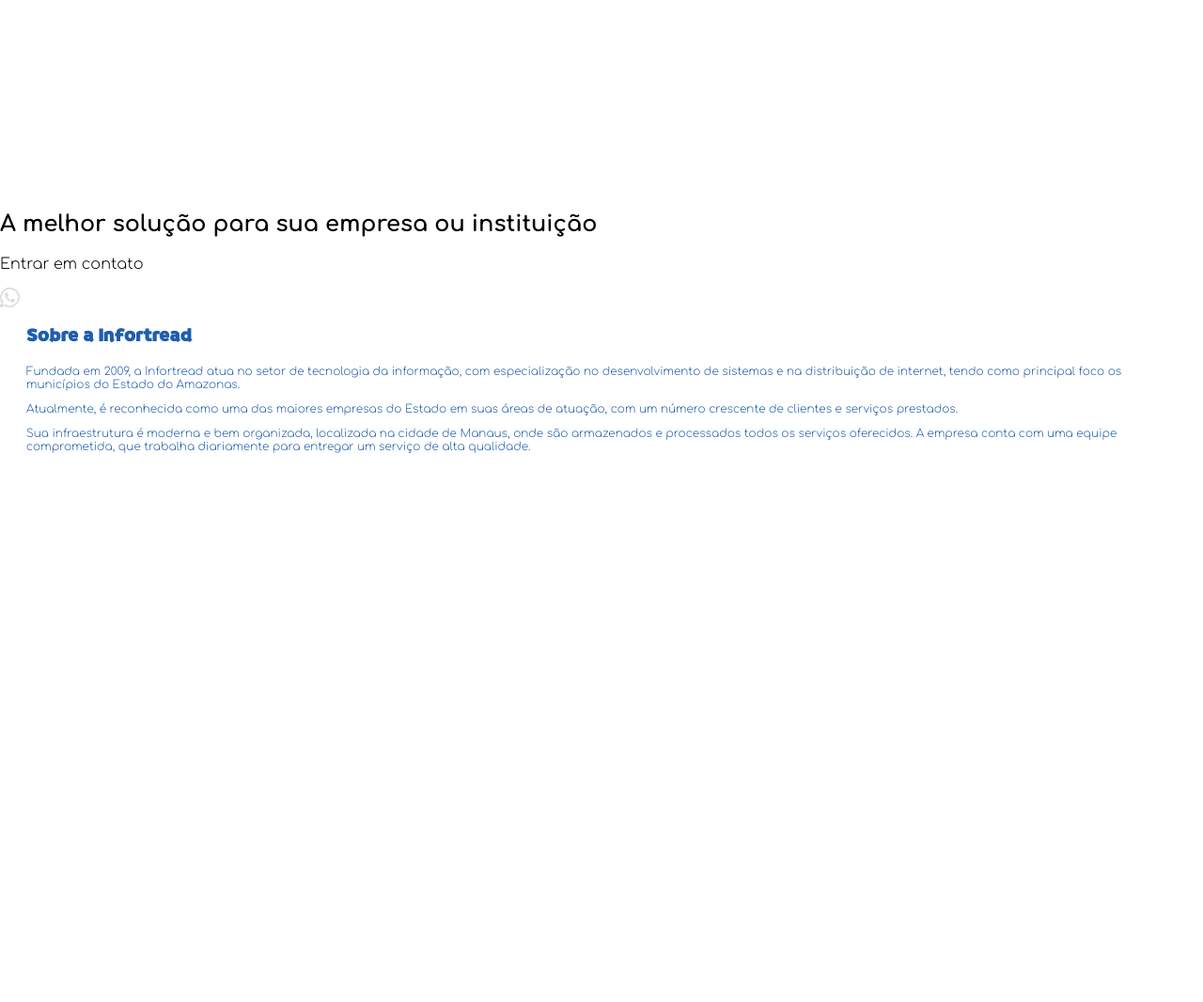
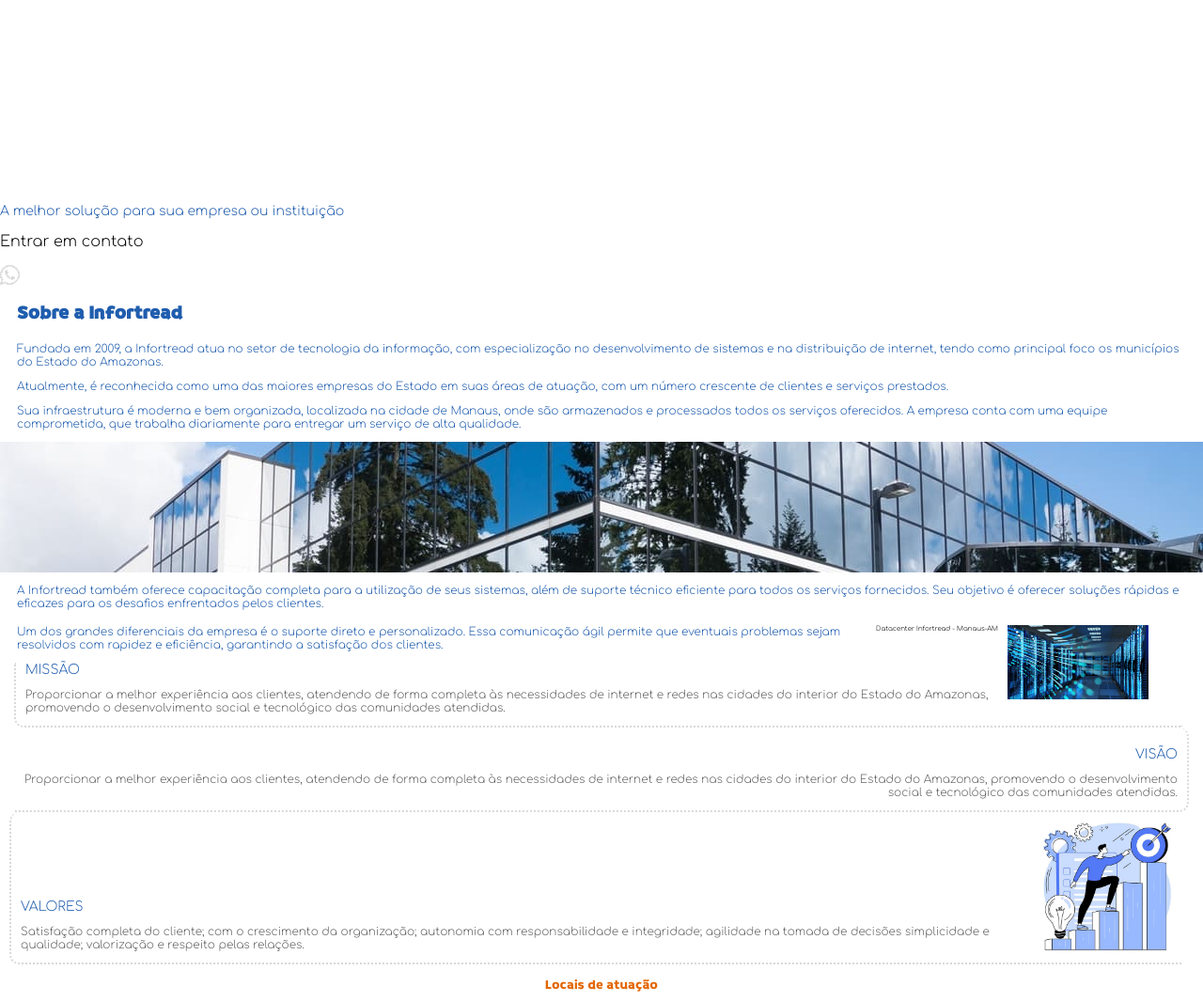
Before and after one commit to AlcemirMacedo/infortreadteleconweb, a Laravel app: page / in a window 1280 px wide. Shown: the top 1066 px of the page at 94% size. Before the commit the page ends 800 px from the top, so only its background shows below. Run offline with Laravel 12, Linux system fonts and the light colour scheme.

Commit message:
mapa quase pronto

```diff
--- a/public/css/about.css
+++ b/public/css/about.css
@@ -1,16 +1,77 @@
-.about-section .container{
-    padding: 0px 28px 0px 28px;
+.about_section .container{
+    padding: 0px 18px 0px 18px;
 }
 
-.about-section h1{
+.about_section h1{
     font-family: 'Braah';
     font-size: 20px;
     color: var(--blue-2);
 }
 
-.about-section p{
+.about_section p{
     font-size: 12px;
     font-weight: lighter;
     line-height: 14px;
     color: var(--blue-2);
 }
+
+.about_section .paralax{
+    background-image: url('../images/fachada-de-empresa.jpg');
+    background-attachment: fixed;
+    background-size: cover;
+    background-repeat: no-repeat;
+    background-position: center;
+    height: 139px;
+    width: 100%;
+}
+
+.mvv{
+    padding: 0px 10px 0px 10px;
+}
+.about_section .img_float img{
+    float: right;
+    margin-left: 10px;
+    margin-bottom: 5px;
+    width: 150px;
+}
+.about_section .img_float figcaption{
+    font-size: 7px;
+    float: right;
+}
+/* Missão, Visão e Valores */
+.missao, .valores{
+    border-left: 2px var(--gray-1) dotted;
+    border-bottom: 2px var(--gray-1) dotted;
+    border-radius: 0px 0px 0px 10px;
+    margin-left: 15px;
+    margin-right: 22px;
+    margin-bottom: 0;
+}
+.visao{
+    border-right: 2px var(--gray-1) dotted;
+    border-bottom: 2px var(--gray-1) dotted;
+    border-radius: 0px 10px 10px 0px;
+    margin-left: 15px;
+    margin-right: 15px;
+    padding-top: 10px;
+    text-align: right;
+}
+.visao h2, .missao h2, .valores h2{
+    font-size: 14px;
+    text-transform: uppercase;
+}
+.visao p, .missao p, .valores p{
+    color: var(--gray-2);
+    font-size: 12px;
+}
+.valores{
+    border-radius: 10px 0 0 10px;
+    margin-left: 10px;
+    display: flex;
+    align-items: flex-end;
+    justify-content: space-around;
+}
+.valores img{
+    width: 150px;
+    height: 150px;
+}
--- a/public/css/global.css
+++ b/public/css/global.css
@@ -44,4 +44,12 @@
     margin: 0;
     padding: 0;
     box-sizing: border-box;
+    padding-bottom: 50px;
 }
+
+h2{
+    font-family: 'Comfortaa';
+    font-weight: normal;
+    font-size: 14px;
+    color: var(--blue-2);
+}
--- /dev/null
+++ b/public/css/locais.css
@@ -0,0 +1,47 @@
+.locais_section{
+    display: flex;
+    flex-direction: column;
+    align-items: center;
+    justify-content: center;
+    background-image: url('../images/mapa.png');
+    background-repeat: no-repeat;
+    width: 100%;
+    height: 450px;
+    background-position: center;
+}
+
+.locais_section h1{
+    font-size: 14px;
+    font-weight: normal;
+    text-align: center;
+    color: var(--orange-1);
+    font-family: 'Braah', sans-serif;
+}
+
+.mapa-container {
+  position: relative;
+  width: 350px;
+  height: 480px;
+  background-image: url('seu-mapa.png'); /* Substitua pelo caminho real */
+  background-size: cover;
+  background-position: center;
+}
+
+.linhas {
+  position: absolute;
+  top: 0;
+  left: 0;
+  pointer-events: none;
+}
+
+.mapa-container .text_map{
+    font-family: 'Comfortaa', sans-serif;
+    font-weight: lighter;
+    font-size: 9px;
+    max-width: 190px;
+    position:absolute;
+
+}
+.mapa-container .text_map span{
+    color: var(--orange-2);
+}
--- a/resources/views/homeView.blade.php
+++ b/resources/views/homeView.blade.php
@@ -35,19 +35,98 @@
 </section>
 
 {{-- Sessão Sobre a Infortread --}}
-<section class="about-section">
+<section class="about_section">
+
     <div class="container">
         <h1>Sobre a Infortread</h1>
         <p>
             Fundada em 2009, a Infortread atua no setor de tecnologia da informação, com especialização no desenvolvimento de sistemas e na distribuição de internet, tendo como principal foco os municípios do Estado do Amazonas.
         </p>
         <p>
-            Atualmente, é reconhecida como uma das maiores empresas do Estado em suas áreas de atuação, com um número crescente de clientes e serviços prestados.
-        </p>
+            Atualmente, é reconhecida como uma das maiores empresas do Estado em suas áreas de atuação, com um número crescente de clientes e serviços prestados.        </p>
         <p>
             Sua infraestrutura é moderna e bem organizada, localizada na cidade de Manaus, onde são armazenados e processados todos os serviços oferecidos. A empresa conta com uma equipe comprometida, que trabalha diariamente para entregar um serviço de alta qualidade.
         </p>
     </div>
+
+    <div class="paralax">
+    </div>
+
+    <div class="container img_float">
+        <p>
+            A Infortread também oferece capacitação completa para a utilização de seus sistemas, além de suporte técnico eficiente para todos os serviços fornecidos. Seu objetivo é oferecer soluções rápidas e eficazes para os desafios enfrentados pelos clientes.
+        </p>
+        <figure>
+            <img src={{ asset('images/data-center.png') }} alt="Data Center">
+            <figcaption>Datacenter Infortread - Manaus-AM</figcaption>
+        </figure>
+        <p>
+            Um dos grandes diferenciais da empresa é o suporte direto e personalizado. Essa comunicação ágil permite que eventuais problemas sejam resolvidos com rapidez e eficiência, garantindo a satisfação dos clientes.
+        </p>
+    </div>
+
+    <div class="mvv missao">
+        <h2>Missão</h2>
+        <p>
+            Proporcionar a melhor experiência aos clientes, atendendo de forma completa às necessidades de internet e redes nas cidades do interior do Estado do Amazonas, promovendo o desenvolvimento social e tecnológico das comunidades atendidas.
+        </p>
+    </div>
+    <div class="mvv visao">
+        <h2>Visão</h2>
+        <p>
+            Proporcionar a melhor experiência aos clientes, atendendo de forma completa às necessidades de internet e redes nas cidades do interior do Estado do Amazonas, promovendo o desenvolvimento social e tecnológico das comunidades atendidas.
+        </p>
+    </div>
+    <div class="mvv valores">
+        <div>
+            <h2>VALORES</h2>
+            <p>
+                Satisfação completa do cliente;  com o crescimento da  organização; autonomia com responsabilidade e integridade; agilidade na  tomada de decisões simplicidade e qualidade; valorização e respeito  pelas relações.
+            </p>
+        </div>
+        <img src={{ asset('images/valores-img.jpeg') }} alt="Valores" style="margin-bottom: 10px">
+    </div>
+</section>
+
+<section class="locais_section">
+    {{--
+    <div class="mapa">
+        <img src={{ asset('images/mapa.png') }} alt="Amazonas" >
+    </div> --}}
+    <h1>Locais de atuação</h1>
+    <div class="mapa-container">
+    <!-- SVG com linhas pontilhadas -->
+        <svg class="linhas" width="100%" height="100%">
+
+            <!-- Coari -->
+            <path d="M 20 20 V 180 H 170" stroke="#666" stroke-dasharray="1.5,2" fill="none" stroke-width="1" />
+            <circle cx="170" cy="180" r="4" fill="#E36600" />
+            <circle cx="20" cy="20" r="4" fill="#E36600" />
+
+            <!-- Tefé -->
+            <path d="M 340 50 V 200 H 180" stroke="#666" stroke-dasharray="1.5,2" fill="none" stroke-width="1" />
+            <circle cx="340" cy="50" r="4" fill="#E36600" />
+            <circle cx="180" cy="200" r="4" fill="#E36600" />
+
+            <!-- Canutama -->
+            <path d="M 150 210 H 10 V 380" stroke="#666" stroke-dasharray="1.5,2" fill="none" stroke-width="1" />
+            <circle cx="150" cy="210" r="4" fill="#E36600" />
+            <circle cx="10" cy="380" r="4" fill="#E36600" />
+
+            <!-- Beruri -->
+            <path d="M 200 220 H 330 V 350" stroke="#666" stroke-dasharray="1.5,2" fill="none" stroke-width="1" />
+            <circle cx="200" cy="220" r="4" fill="#E36600" />
+            <circle cx="330" cy="350" r="4" fill="#E36600" />
+        </svg>
+        <div class="text_map" style="left: 30px; top: 18px;">
+            <span>Coari</span> - dolor sit amet, consectetur adipiscing elit, sed do eiusmod tempor incididunt.
+        </div>
+        <div class="text_map" style="text-align:right; top: 47px; right:20px">
+            <span>Tefé</span> - dolor sit amet, consectetur adipiscing elit, sed do eiusmod tempor incididunt.
+        </div>
+
+    </div>
+
 </section>
 
 <script>
--- a/resources/views/mainLayout.blade.php
+++ b/resources/views/mainLayout.blade.php
@@ -7,6 +7,7 @@
     <link rel="stylesheet" href={{ asset('css/global.css') }}>
     <link rel="stylesheet" href={{ asset('css/banner-header.css') }}>
     <link rel="stylesheet" href={{ asset('css/about.css') }}>
+    <link rel="stylesheet" href={{ asset('css/locais.css') }}>
     <title>Infortread Telecom</title>
 </head>
 <body>
```
Also changed, not shown: public/images/data-center.png (added), public/images/fachada-de-empresa.jpg (added), public/images/mapa.png (added), public/images/valores-img.jpeg (added).
